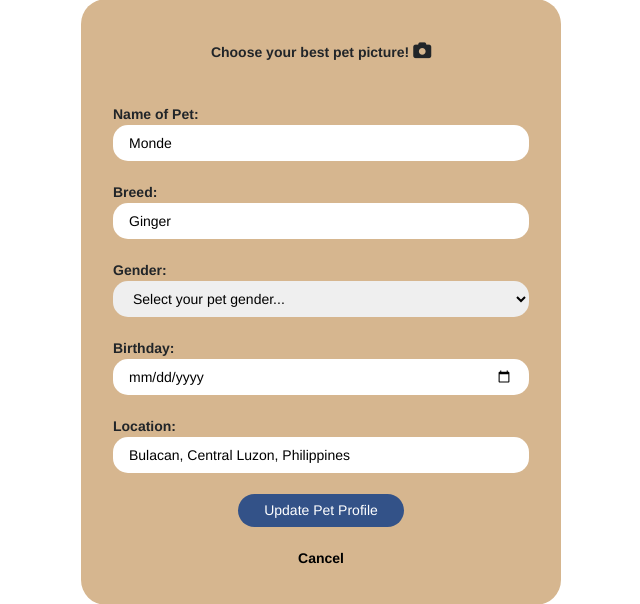
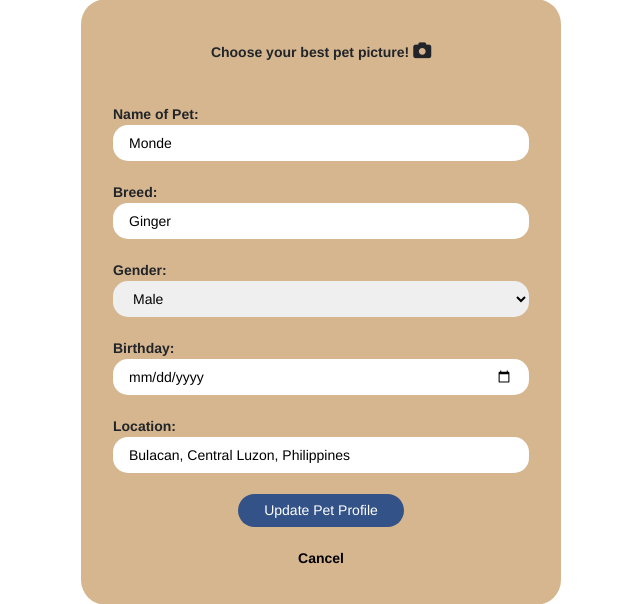
Before and after one commit to XxJLSxX/jangol, a Django app: template my_app/templates/editprofile.html in a window 1280 px wide. Shown: the part 41-645 px from the top of the page, without its empty margins (319-959 px from the left). Run offline with Django 5.2, Linux system fonts and the light colour scheme; data comes from the database, SQL or seed files in the repository; both versions use the stored data as it was after the commit; tables that the repository leaves empty hold one stand-in row (values such as "Sample post"); the template is opened without the code that fills it: values that come from a table or form of the project are taken from there, most other values are stand-ins (such as "Sample title", 1, 10 or a date in 2020); some libraries are stand-ins or nearby versions.

```diff
--- a/my_app/templates/editprofile.html
+++ b/my_app/templates/editprofile.html
@@ -49,9 +49,9 @@
                 <br><br>
                 <label>Gender:</label>
                     <select name="petgender" required>
-                        <option value="" style="color: gray;" disabled selected>Select your pet gender...</option>
-                        <option value="Male">Male</option>
-                        <option value="Female">Female</option>
+                        <option value="" style="color: gray;" disabled {% if not profile.gender %}selected{% endif %}>Select your pet gender...</option>
+                        <option value="Male" {% if profile.gender == 'Male' %}selected{% endif %}>Male</option>
+                        <option value="Female" {% if profile.gender == 'Female' %}selected{% endif %}>Female</option>
                     </select>
                 <br><br>
                 <label>Birthday:</label><br>
```
Also changed, not shown: db.sqlite3.
